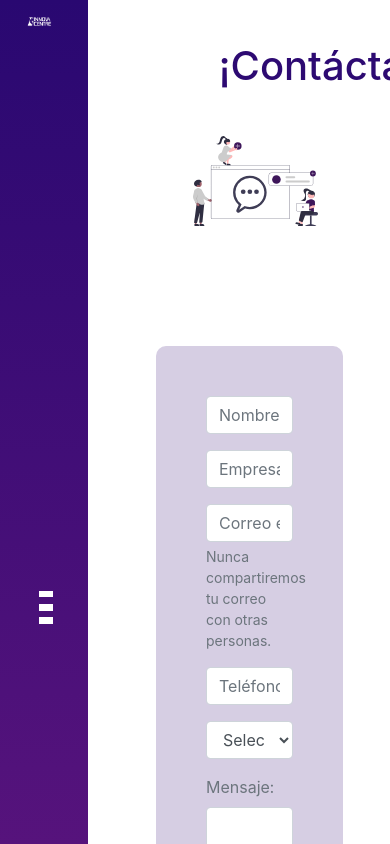
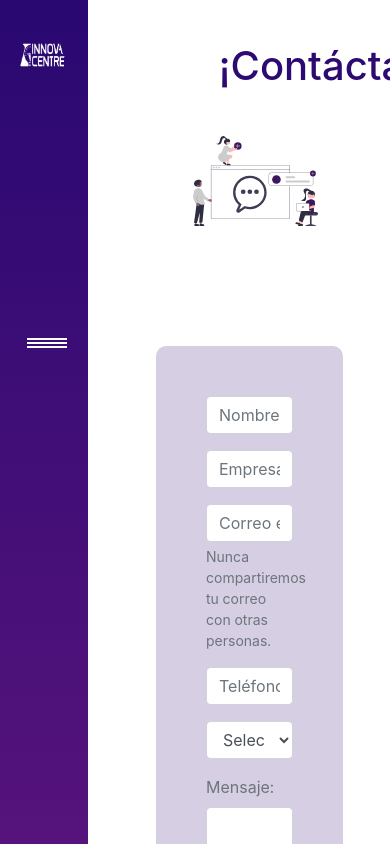
Before and after one commit to Mariana-Saory-GA/innova_centre, a React (Create React App) app: page /ContactUs in a window 390 px wide. Shown: the top 844 px of the page. Built offline with nearby package versions, Linux system fonts and the light colour scheme; no server answers.

Commit message:
Cambios en package.json y se quitaron algunos archivos que no tenían funcionalidad

```diff
--- a/package.json
+++ b/package.json
@@ -26,7 +26,6 @@
     "react-facebook-login": "^4.1.1",
     "react-google-login": "^5.2.2",
     "react-icons": "^4.2.0",
-    "react-ig-feed": "^1.0.4",
     "react-image": "^4.0.3",
     "react-instagram-embed": "^2.0.0",
     "react-lottie": "^1.2.3",
--- a/src/App.css
+++ b/src/App.css
@@ -2,8 +2,10 @@
     display: flex;
     flex-direction: column;
     min-height: 800vh;
+    overflow: -moz-hidden-unscrollable;
 }
 
 .content-wrap{
     flex: 1;
+    overflow: hidden;
 }
--- a/src/App.js
+++ b/src/App.js
@@ -10,8 +10,6 @@ import Footer from './Components/Pages/Footer.js';
 import WebPage from './Components/Pages/Services/WebPage.jsx';
 import DigitalMarketing from './Components/Pages/Services/DigitalMarketing.jsx';
 import Ecommerce from './Components/Pages/Services/Ecommerce.jsx';
-import MessengerCustomerChat from 'react-messenger-customer-chat' ;
-
 
 function App() {
   return (
@@ -47,7 +45,6 @@ function App() {
       </Router>
       </div>
       <Footer/>
-      < MessengerCustomerChat pageId = "1002978683130119 " appId = "442093927099752"/ >
     </div>
   );
 }
--- a/src/Components/GlobalStyles.js
+++ /dev/null
@@ -1,7 +0,0 @@
-import {createGlobalStyle} from 'styled-components';
-
-export const GlobalStyle = createGlobalStyle`
-    *{
-        box-sizing: border-box;
-    }
-`
--- a/src/Components/Pages/Blog/Blog.jsx
+++ b/src/Components/Pages/Blog/Blog.jsx
@@ -1,6 +1,7 @@
 import React from 'react';
 import '../../Styles/Blog.css';
 import InstagramEmbed from 'react-instagram-embed';
+
 
 function Blog (){
     return(
--- a/src/Components/Pages/Sidebar.js
+++ b/src/Components/Pages/Sidebar.js
@@ -3,7 +3,7 @@ import {slide as Menu} from 'react-burger-menu';
 import '../Styles/Sidebar.css';
 import logo from '../../img/Logos/logo.png';
 import {Navbar} from 'react-bootstrap';
-import {AiFillHome, AiFillQuestionCircle, AiTwotonePhone} from 'react-icons/ai';
+import {AiFillHome, AiFillQuestionCircle, AiFillMail} from 'react-icons/ai';
 import {BiTable} from 'react-icons/bi';
 import {MdEvent} from 'react-icons/md';
 import {CgNotes} from 'react-icons/cg';
@@ -14,7 +14,7 @@ export default props => {
         <>
         <div className="content-brand">
         <Navbar.Brand href="/Home">
-            <img class="img-fluid img" src={logo} alt="" height="170" width="170" className="brandHome"/>
+            <img class="img-fluid img" src={logo} alt="logo-home" height="130" width="130" className="brandHome"/>
         </Navbar.Brand>
         </div>
         <div className="sidebar">
@@ -24,7 +24,7 @@ export default props => {
             <a className="menu-item" href="/services"> <BiTable/> Servicios </a>
             <a className="menu-item" href="/Events"> <MdEvent/> Eventos </a>
             <a className="menu-item" href="/Blog"> <CgNotes/> Blog </a>
-            <a className="menu-item" href="/ContactUs"> <AiTwotonePhone/> Contáctanos </a>
+            <a className="menu-item" href="/ContactUs"> <AiFillMail/> Contáctanos </a>
         </Menu>
         </div>
         </>
--- a/src/Components/Pages/Users/SignIn.js
+++ b/src/Components/Pages/Users/SignIn.js
@@ -20,14 +20,11 @@ class SignIn extends React.Component{
             contrasena: '',
             isVerified: false,
             open: false
-
         }
     }
 
     validar_captcha(e){
         e.preventDefault();
-
-
           if(this.state.isVerified){
             this.handleSignIn(e);
           }else{
@@ -81,19 +78,19 @@ class SignIn extends React.Component{
         });
     }
 
-
+    /* Modal de inicio de sesión */
     openModal = () =>{
         this.setState({open: !this.state.open})
     }
+
     render(){
+
     /* Google */
-
     const responseGoogle = (response) =>{
         console.log(response);
     };
 
     /* Facebook */
-
     const responseFacebook = (response) => {
         console.log("Nombre: " +response.name);
         console.log("Correo: " +response.email);
@@ -125,10 +122,14 @@ class SignIn extends React.Component{
                            onChange={(e) =>this.login.setContrasena(e.target.value)} onChange={event => this.valueToState(event.target)} />
                         </Form.Group>
                             <Form.Check type="Checkbox" label="Recuérdame"/>
-
-
-
-
+                            <div style={{position:"relative", left:"80px", top:"5px"}}>
+                                <Recaptcha
+                                    sitekey="6LfLe-UZAAAAAET_rtZONdi6JU-0C1n_GBjH9-og"
+                                    render="explicit"
+                                    onloadCallback={this.recaptchaLoaded}
+                                    verifyCallback={this.verifyCallback}
+                                />
+                            </div>
                     <p className="options-signin"> Inicia sesión con Facebook o Google </p>
                         <GoogleLogin
                             clientId="1093473912863-h49r37h0d3ed71d3o959fuvrn2ith96t.apps.googleusercontent.com"
@@ -145,17 +146,6 @@ class SignIn extends React.Component{
                             textButton=" Facebook"
                             icon="fa-facebook"
                             cssClass="iconFb" />
-
-                        <div class="py-3 ">
-                        <Recaptcha
-                            sitekey="6LfLe-UZAAAAAET_rtZONdi6JU-0C1n_GBjH9-og"
-                            render="explicit"
-                            onloadCallback={this.recaptchaLoaded}
-                            verifyCallback={this.verifyCallback}
-                                />
-                        </div>
-
-
                     </ModalBody>
 
 
@@ -165,6 +155,14 @@ class SignIn extends React.Component{
                     </ModalFooter>
                     </Form>
                 </Modal>
+
+                <Modal isOper={this.state.openRP}>
+                    <ModalHeader>
+                        Recuperar mi contraseña
+                    </ModalHeader>
+                    <ModalBody>
+                    </ModalBody>
+                </Modal>
             </>
         )
     }
--- a/src/Components/Styles/Sidebar.css
+++ b/src/Components/Styles/Sidebar.css
@@ -1,9 +1,9 @@
 .bm-burger-button{
     position: fixed;
-    width: 3.5%;
-    height: 3.9%;
+    width: 50px;
+    height: 20px;
     top: 70%;
-    left: 10%;
+    left: 9%;
 }
 
 .bm-burger-bars{
@@ -73,16 +73,39 @@
 .content-brand{
     margin: 0;
     position: fixed;
-    z-index: 10;
-    height: 20%;
-    width: 20%;
-
+    z-index: 1;
+    left: 5%;
+    min-height: 25%;
+    min-width: 15%;
 }
 
 .brandHome{
-    height: 50%;
-    width: 50%;
-    position: relative;
-    left: 39%;
-    align-items: center;
+    position: absolute;
+    max-width: 100%;
+    max-height: 100%;
+    left: 10%;
 }
+
+@media screen and (max-width: 767px) {
+    .bm-burger-button{
+        width: 40px;
+        height: 10px;
+        top: 40%;
+        left: 7%;
+    }
+
+    .bm-menu-wrap{
+        height: 55% !important;
+        width: 22.5% !important;
+        top: 50%;
+    }
+
+    .content-brand{
+        min-height: 10%;
+        left: 2.5%;
+    }
+
+    .brandHome{
+        left: 6%;
+    }
+}
--- a/src/Components/Styles/SignIn.css
+++ b/src/Components/Styles/SignIn.css
@@ -11,6 +11,7 @@
 
 .modal-header{
     background: rgb(38, 7, 112);
+
 }
 
 .modal-title{
@@ -24,6 +25,7 @@
     position: relative;
     left: 25%;
     width: 300px;
+    top: 10px;
 }
 
 .iconFb{
```
Also changed, not shown: src/Components/Pages/Home.jsx (+1 -9 lines), src/Components/Pages/Users/ContactUs.js (+41 -49 lines), 1 other file (tests, documents, lock files or other folders).
